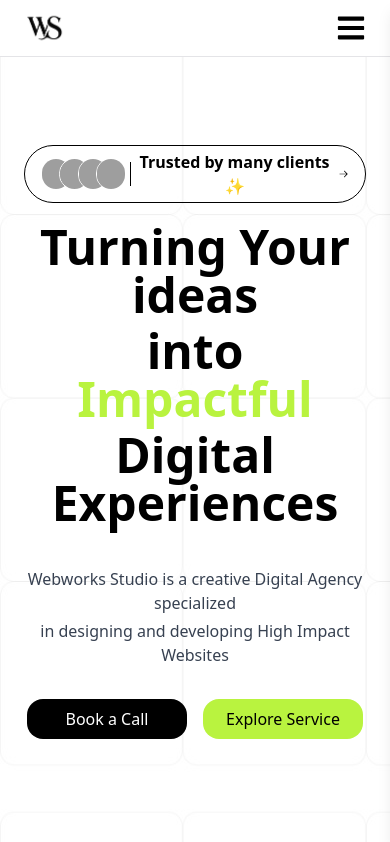
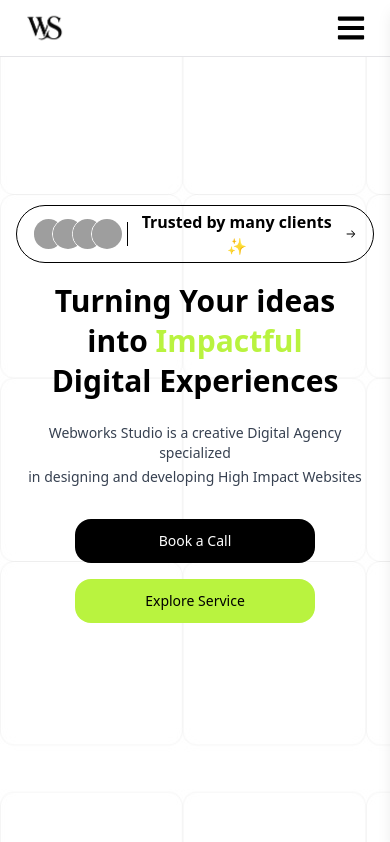
Before and after one commit to Sandipan-seth/WebWorkStudioPage, a React (Vite) app: page / in a window 390 px wide. Shown: the top 842 px of the page. Built offline with nearby package versions, Linux system fonts and the light colour scheme; grey boxes are pictures that could not be loaded.

Commit message:
Landing section responsive done

```diff
--- a/src/components/HomeComponents/Landingpage.jsx
+++ b/src/components/HomeComponents/Landingpage.jsx
@@ -13,36 +13,34 @@ function Landingpage() {
   ];
 
   return (
-    <>
-      <div className="flex flex-col mx-auto max-w-7xl justify-center items-center min-h-screen bg-white/60 text-black px-6 text-center mt-5 md:mt-0">
+    <div className="flex flex-col mx-auto max-w-7xl justify-center items-center min-h-screen bg-white/60 text-black px-4 sm:px-6 text-center pt-12 pb-16">
       <div className="mb-5">
         <AnimatedShinyTextDemo />
       </div>
 
-        <div className="text-5xl md:text-7xl font-bold space-y-2">
+      <div className="text-3xl sm:text-4xl md:text-6xl lg:text-7xl font-bold space-y-1 sm:space-y-2">
         <h1>{content[0]}</h1>
         <h1>
-            into <span style={{ color: "#B9F33F" }}>Impactful</span>
+          into <span className="text-[#B9F33F]">Impactful</span>
         </h1>
         <h1>{content[2]}</h1>
       </div>
 
-        <div className="mt-10 text-md md:text-xl text-gray-700 space-y-1">
+      <div className="mt-6 sm:mt-8 text-sm sm:text-base md:text-lg lg:text-xl text-gray-700 space-y-1">
         {subcontent.map((line, i) => (
           <p key={i}>{line}</p>
         ))}
       </div>
 
-        <div className="flex gap-4 mt-8">
-          <div className="bg-black text-white rounded-2xl px-5 py-2 text-base font-medium text-center w-40">
+      <div className="flex flex-col sm:flex-row gap-4 mt-8 w-full sm:w-auto justify-center items-center">
+        <div className="bg-black text-white rounded-2xl px-6 py-3 text-sm sm:text-base font-medium text-center w-60 sm:w-40">
           Book a Call
         </div>
-          <div className="bg-[#B9F33F] text-black rounded-2xl px-5 py-2 text-base font-medium text-center w-40">
+        <div className="bg-[#B9F33F] text-black rounded-2xl px-6 py-3 text-sm sm:text-base font-medium text-center w-60 sm:w-40">
           Explore Service
         </div>
       </div>
     </div>
-    </>
   );
 }
 
```
Lines whose indentation alone changed are shown as unchanged.
